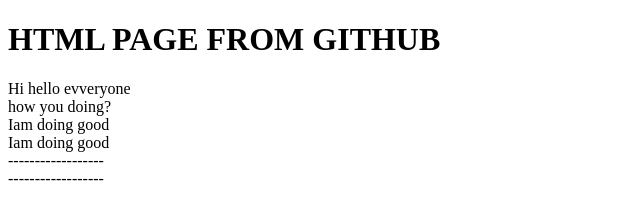
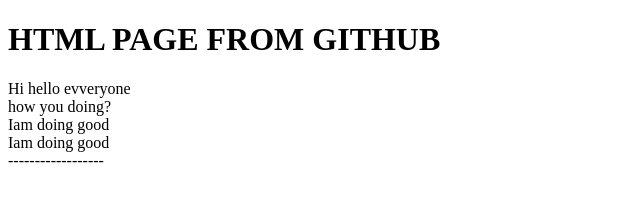
Before and after one commit to AayushKumar2000/testCloud, a plain HTML site: page index.html in a window 1280 px wide. Shown: the full height of the page, 0-640 px from the left. Drawn offline with Linux system fonts and the light colour scheme.

Commit message:
line removed

```diff
--- a/index.html
+++ b/index.html
@@ -9,7 +9,7 @@
  <div>Iam doing good</div>
 <div>Iam doing good</div>
  <div>------------------</div>
- <div>------------------</div>
+
 
 </div>
 </body>
```
